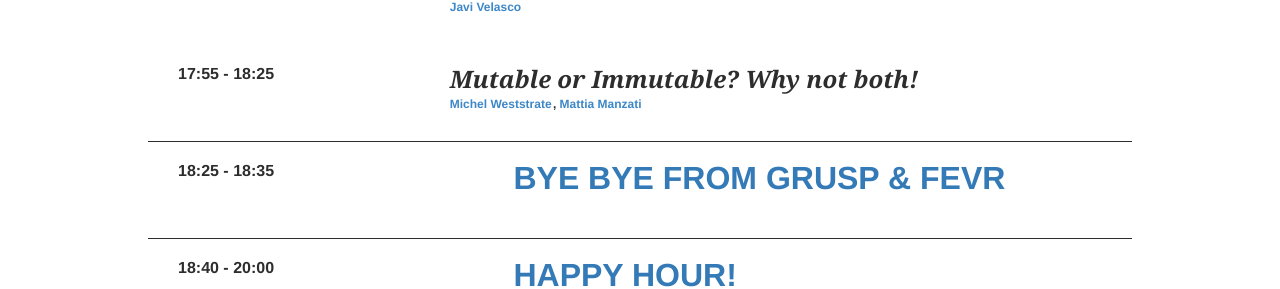
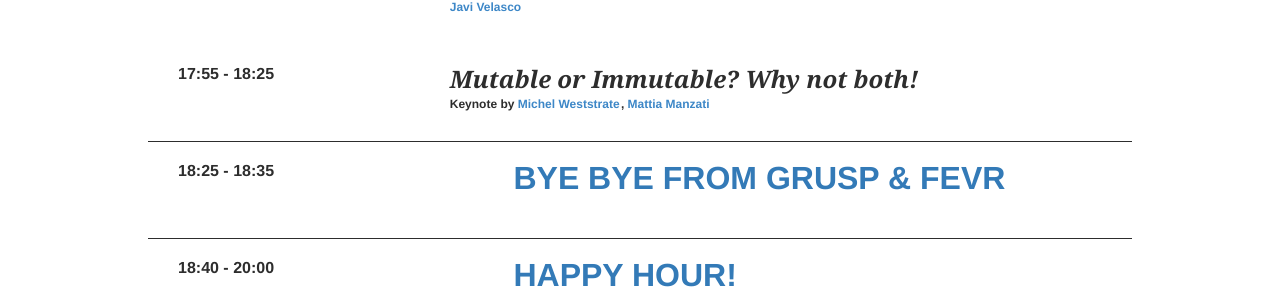
Before and after one commit to GrUSP/2017.reactjsday.it, a Jekyll site: the page built from schedule.html, in a window 1280 px wide and 900 px high, scrolled down 1980 px. Shown: the part 163-452 px from the top of the window. Built offline with Jekyll 4.4.1, drawn with Linux system fonts in a browser that asks for light colours; some web fonts are replaced.

Commit message:
Fixed keynote flag in closing talk

```diff
--- a/schedule.html
+++ b/schedule.html
@@ -36,7 +36,8 @@ title: Schedule
 
         {% include schedule/talk.html time='16:55 - 17:25' title='React state management in a GraphQL era' fill='true' %}
         {% include schedule/talk.html time='17:25 - 17:55' title='Styling Components for React UI Kits' fill='true' %}
-        {% include schedule/talk.html time='17:55 - 18:25' title='Mutable or Immutable? Why not both!' fill='true' %}
+
+        {% include schedule/talk.html time='17:55 - 18:25' title='Mutable or Immutable? Why not both!' keynote='true' fill='true' %}
 
         {% include schedule/pause.html time='18:25 - 18:35' title='Bye bye from GrUSP & FEVR' icon="bar" fill='true' %}
 
```
